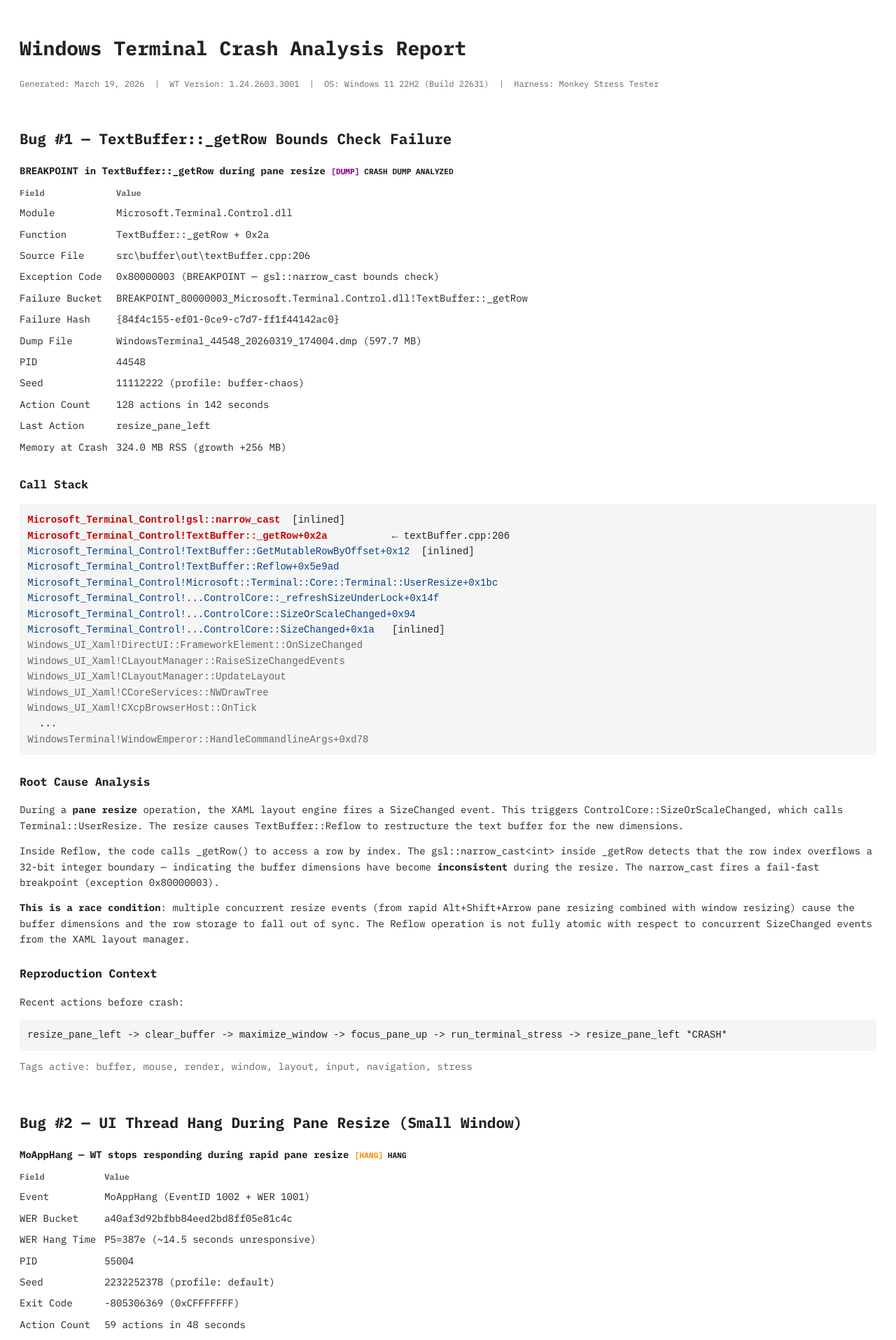
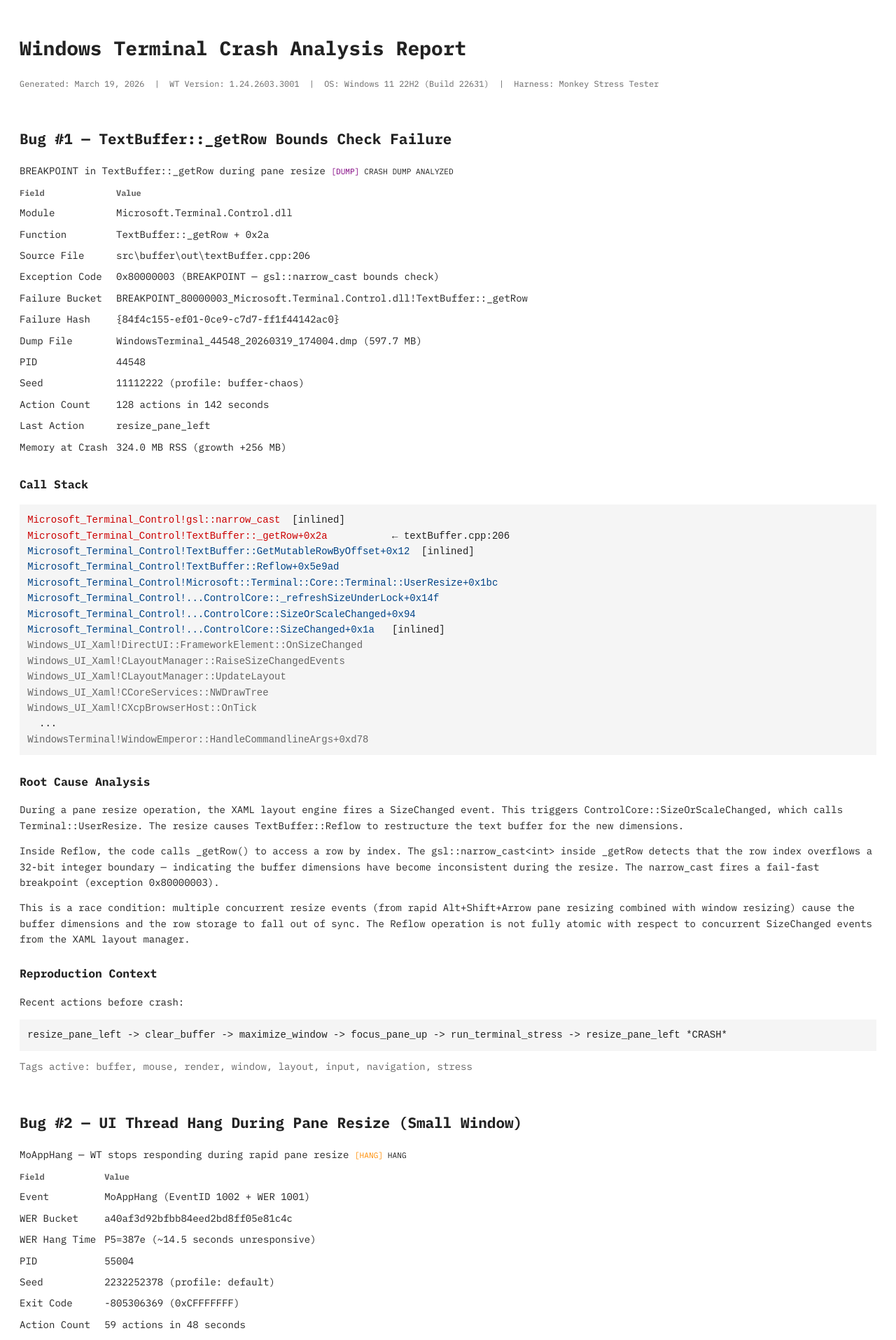
Before and after one commit to Treit/treit.github.io, a Jekyll site: the page misc/wt-crash-report.html, which Jekyll copies as it is, in a window 1280 px wide. Shown: the top 1915 px of the page at 70% size. Built offline with Jekyll 4.4.1, drawn with Linux system fonts in a browser that asks for light colours; some of the changed text lies outside the part shown.

Commit message:
Remove all bold styling from crash report
Replace font-weight: bold with normal in CSS, strip all
<strong> tags from HTML content.

Co-authored-by: Copilot <223556219+Copilot@users.noreply.github.com>

```diff
--- a/misc/wt-crash-report.html
+++ b/misc/wt-crash-report.html
@@ -17,7 +17,7 @@
   h2 { margin-top: 2.5em; }
   h3 { margin-top: 1.5em; }
   .subtitle { color: #666; font-size: 0.85em; margin-bottom: 2em; }
-  .badge { font-size: 0.8em; font-weight: bold; }
+  .badge { font-size: 0.8em; font-weight: normal; }
   .badge-crash::before { content: '[CRASH] '; color: red; }
   .badge-hang::before  { content: '[HANG] '; color: darkorange; }
   .badge-dump::before  { content: '[DUMP] '; color: purple; }
@@ -27,13 +27,13 @@
   th { font-size: 0.85em; color: #666; }
   code { font-family: inherit; }
   pre { overflow-x: auto; margin: 0.8em 0; padding: 0.8em; background: #f5f5f5; }
-  pre .highlight { color: #c00; font-weight: bold; }
+  pre .highlight { color: #c00; font-weight: normal; }
   pre .fn { color: #004488; }
   pre .module { color: #666; }
   .callchain { list-style: none; padding: 0; margin: 0.5em 0; }
   .callchain li { padding: 1px 0; }
   .callchain li::before { content: '> '; color: #999; }
-  .callchain .fault { color: #c00; font-weight: bold; }
+  .callchain .fault { color: #c00; font-weight: normal; }
   .verdict { border-left: 3px solid #c00; padding-left: 1em; margin: 1.5em 0; }
   .verdict h3 { color: #c00; }
   .recommendation { border-left: 3px solid #004488; padding-left: 1em; margin: 1em 0; }
@@ -58,7 +58,7 @@
 
 <div class="card">
   <div class="card-header">
-    <span><strong>BREAKPOINT in TextBuffer::_getRow during pane resize</strong></span>
+    <span>BREAKPOINT in TextBuffer::_getRow during pane resize</span>
     <span class="badge badge-dump">CRASH DUMP ANALYZED</span>
   </div>
   <table>
@@ -100,18 +100,18 @@
 <h3>Root Cause Analysis</h3>
 <div class="card">
   <p>
-    During a <strong>pane resize</strong> operation, the XAML layout engine fires a <code>SizeChanged</code> event.
+    During a pane resize operation, the XAML layout engine fires a <code>SizeChanged</code> event.
     This triggers <code>ControlCore::SizeOrScaleChanged</code>, which calls <code>Terminal::UserResize</code>.
     The resize causes <code>TextBuffer::Reflow</code> to restructure the text buffer for the new dimensions.
   </p>
   <p style="margin-top: 0.8rem;">
     Inside <code>Reflow</code>, the code calls <code>_getRow()</code> to access a row by index.
     The <code>gsl::narrow_cast&lt;int&gt;</code> inside <code>_getRow</code> detects that the row index
-    overflows a 32-bit integer boundary — indicating the buffer dimensions have become <strong>inconsistent</strong>
+    overflows a 32-bit integer boundary — indicating the buffer dimensions have become inconsistent
     during the resize. The <code>narrow_cast</code> fires a fail-fast breakpoint (exception <code>0x80000003</code>).
   </p>
   <p style="margin-top: 0.8rem;">
-    <strong>This is a race condition</strong>: multiple concurrent resize events (from rapid
+    This is a race condition: multiple concurrent resize events (from rapid
     <code>Alt+Shift+Arrow</code> pane resizing combined with window resizing) cause the buffer dimensions and
     the row storage to fall out of sync. The <code>Reflow</code> operation is not fully atomic with respect to
     concurrent <code>SizeChanged</code> events from the XAML layout manager.
@@ -134,7 +134,7 @@
 
 <div class="card">
   <div class="card-header">
-    <span><strong>MoAppHang — WT stops responding during rapid pane resize</strong></span>
+    <span>MoAppHang — WT stops responding during rapid pane resize</span>
     <span class="badge badge-hang">HANG</span>
   </div>
   <table>
@@ -154,8 +154,8 @@
 <h3>Root Cause Analysis</h3>
 <div class="card">
   <p>
-    The sequence that triggers this bug is: <strong>resize the WT window to a small size</strong>, then
-    <strong>rapidly resize panes with Alt+Shift+Arrow</strong>. When the window is small and contains multiple
+    The sequence that triggers this bug is: resize the WT window to a small size, then
+    rapidly resize panes with Alt+Shift+Arrow. When the window is small and contains multiple
     split panes, the resize math can result in panes being squeezed to zero or near-zero dimensions.
   </p>
   <p style="margin-top: 0.8rem;">
@@ -177,7 +177,7 @@
 
 <div class="card">
   <div class="card-header">
-    <span><strong>MoAppHang — WT stops responding under TerminalStress + resize</strong></span>
+    <span>MoAppHang — WT stops responding under TerminalStress + resize</span>
     <span class="badge badge-hang">HANG</span>
   </div>
   <table>
@@ -196,7 +196,7 @@
 <h3>Root Cause Analysis</h3>
 <div class="card">
   <p>
-    This hang differs from Bug #2 in that it occurs under <strong>extreme buffer throughput</strong> rather
+    This hang differs from Bug #2 in that it occurs under extreme buffer throughput rather
     than small-window geometry. Multiple TerminalStress processes are flooding different panes with high-speed
     random Unicode output (including emoji sequences and cursor repositioning) while the monkey simultaneously
     resizes panes and clears buffers.
@@ -209,8 +209,8 @@
     (<code>MoAppHang</code>).
   </p>
   <p style="margin-top: 0.8rem;">
-    <strong>Distinguishing factor from Bug #2:</strong> Bug #2 is a geometric feedback loop (small window + resize).
-    Bug #3 is a <strong>throughput saturation</strong> issue (large buffers + reflow cost). They produce
+    Distinguishing factor from Bug #2: Bug #2 is a geometric feedback loop (small window + resize).
+    Bug #3 is a throughput saturation issue (large buffers + reflow cost). They produce
     <em>different WER bucket hashes</em>, confirming they are distinct code paths.
   </p>
 </div>
@@ -242,7 +242,7 @@
   </div>
   <div class="timeline-event">
     <div class="timeline-time">17:40:04 — <span class="badge badge-dump">DUMP CAPTURED</span> Bug #1</div>
-    <div>Hang detected at action 128. <strong>Crash dump captured via procdump</strong> (597.7 MB). Process killed. Reconnected to PID 31128 and continued.</div>
+    <div>Hang detected at action 128. Crash dump captured via procdump (597.7 MB). Process killed. Reconnected to PID 31128 and continued.</div>
   </div>
 </div>
 
```
Also changed, not shown: other parts of misc/wt-crash-report.html (+1 -1 lines).
